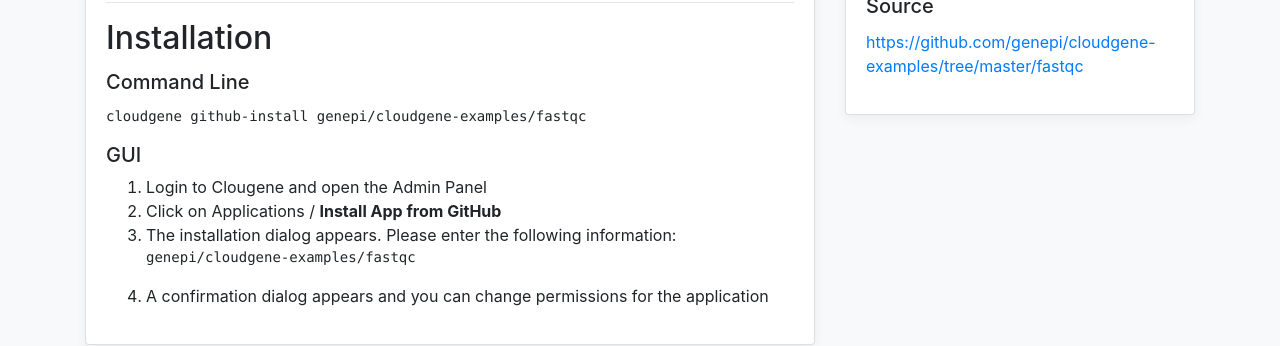
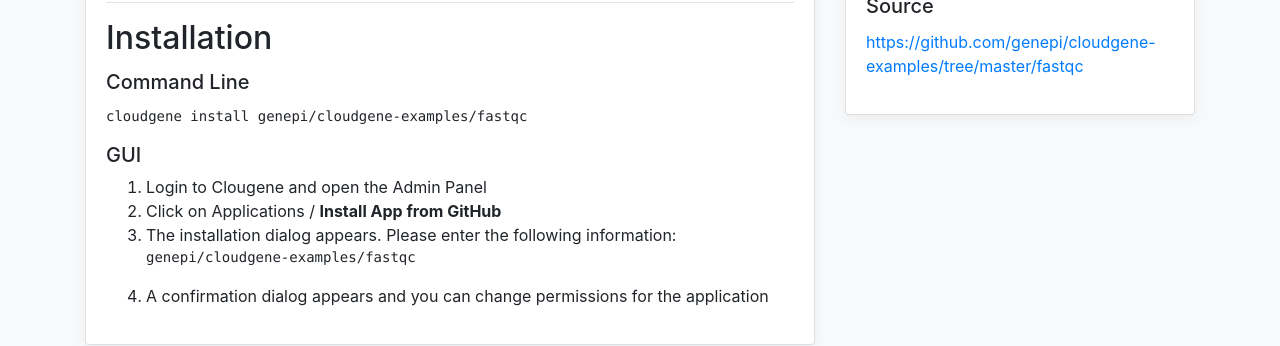
Before and after one commit to genepi/apps-cloudgene-io, a Jekyll site: the page built from _apps/z-fastqc.md, in a window 1280 px wide. Shown: the part 541-887 px from the top of the page. Built offline with Jekyll 4.4.1, drawn with Linux system fonts in a browser that asks for light colours; nearby versions of some CDN libraries; library files that are not in the unit come from our copies.

Commit message:
Update app.html

```diff
--- a/_layouts/app.html
+++ b/_layouts/app.html
@@ -16,9 +16,9 @@
 
 						<h5 class="card-title">Command Line</h5>
 						{% if page.package_url contains "github://" %}
-	             <pre><code>cloudgene github-install {{ page.package_url | replace: "github://", "" }}</code></pre>
+	             <pre><code>cloudgene install {{ page.package_url | replace: "github://", "" }}</code></pre>
 						{% else %}
-							<pre><code>cloudgene install {{ page.app_id }} {{ page.package_url }}</code></pre>
+							<pre><code>cloudgene install {{ page.package_url }}</code></pre>
 						{% endif %}
 
 						<h5>GUI</h5>
```
